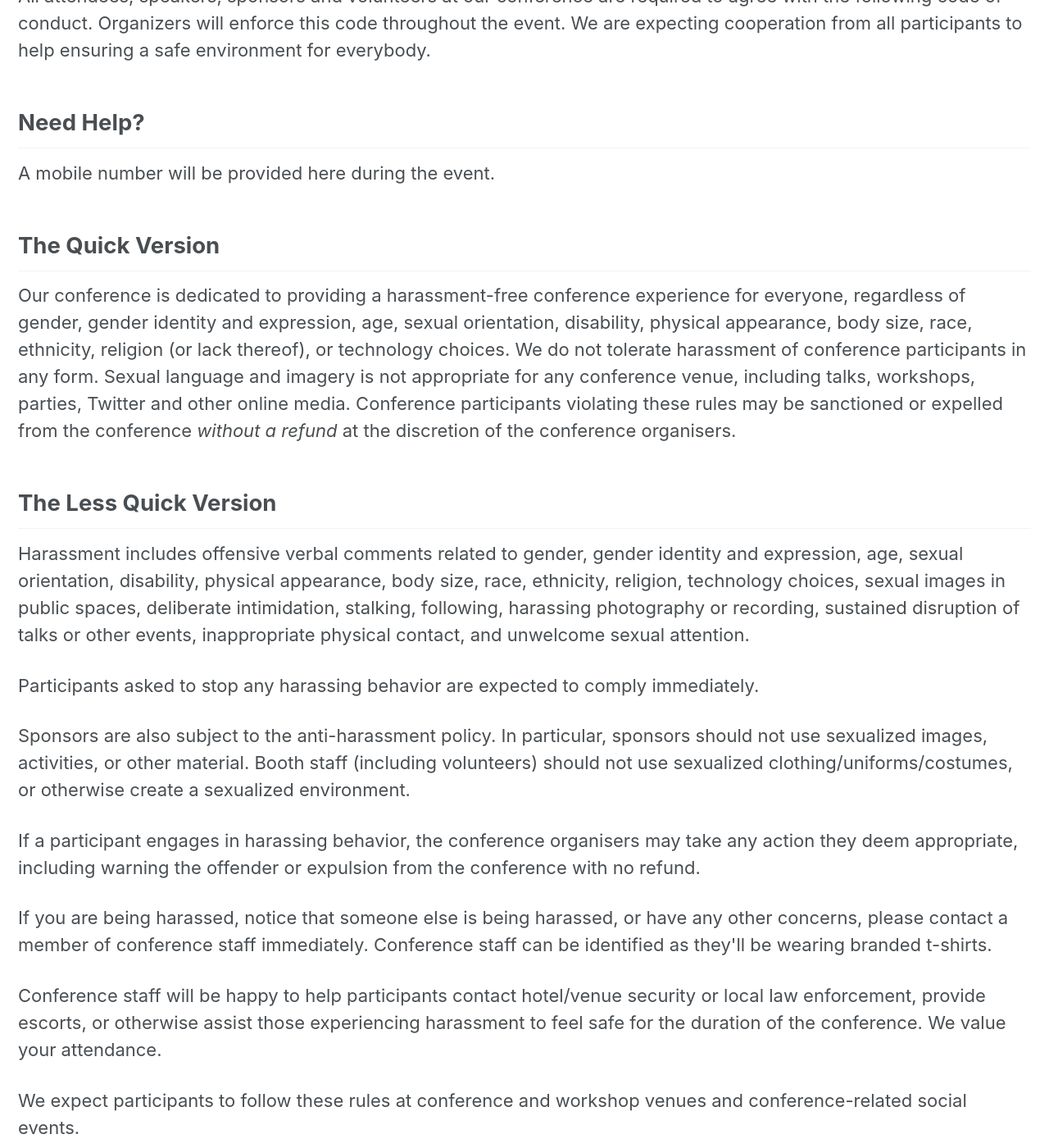
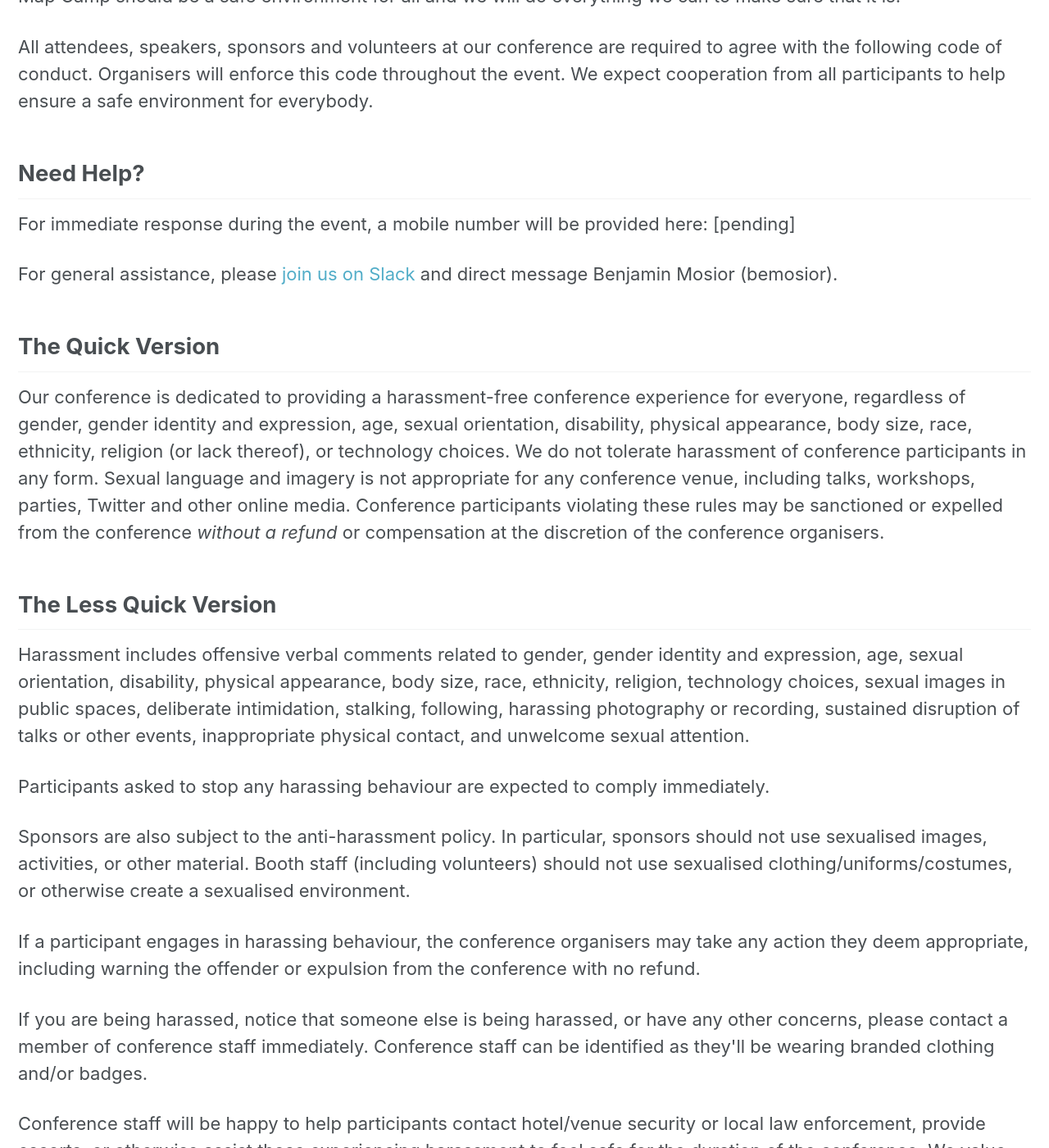
Before and after one commit to mapcampcommittee/mapcampcommittee.github.io, a Jekyll site: the page built from _pages/code_of_conduct.html, in a window 1280 px wide and 1400 px high, scrolled down 223 px. Shown: the whole window at 82% size. Built offline with Jekyll 4.4.1, drawn with Linux system fonts in a browser that asks for light colours; some of the changed text lies outside the part shown.

Commit message:
Update code of conduct with latest revisions.

```diff
--- a/_pages/code_of_conduct.html
+++ b/_pages/code_of_conduct.html
@@ -6,27 +6,31 @@ classes:
 ---
 <h1>Conference Code of Conduct</h1>
 
-<p>All attendees, speakers, sponsors and volunteers at our conference are required to agree with the following code of conduct. Organizers will enforce this code throughout the event. We are expecting cooperation from all participants to help ensuring a safe environment for everybody.</p>
+<p>Map Camp should be a safe environment for all and we will do everything we can to make sure that it is.</p>
+
+<p>All attendees, speakers, sponsors and volunteers at our conference are required to agree with the following code of conduct. Organisers will enforce this code throughout the event. We expect cooperation from all participants to help ensure a safe environment for everybody.</p>
 
 <h2>Need Help?</h2>
 
-<p>A mobile number will be provided here during the event.</p>
+<p>For immediate response during the event, a mobile number will be provided here: [pending]</p>
+
+<p>For general assistance, please <a href="https://mapcamp.signup.team/" target="_blank">join us on Slack</a> and direct message Benjamin Mosior (bemosior).</p>
 
 <h2>The Quick Version</h2>
 
-<p>Our conference is dedicated to providing a harassment-free conference experience for everyone, regardless of gender, gender identity and expression, age, sexual orientation, disability, physical appearance, body size, race, ethnicity, religion (or lack thereof), or technology choices. We do not tolerate harassment of conference participants in any form. Sexual language and imagery is not appropriate for any conference venue, including talks, workshops, parties, Twitter and other online media. Conference participants violating these rules may be sanctioned or expelled from the conference <em>without a refund</em> at the discretion of the conference organisers.</p>
+<p>Our conference is dedicated to providing a harassment-free conference experience for everyone, regardless of gender, gender identity and expression, age, sexual orientation, disability, physical appearance, body size, race, ethnicity, religion (or lack thereof), or technology choices. We do not tolerate harassment of conference participants in any form. Sexual language and imagery is not appropriate for any conference venue, including talks, workshops, parties, Twitter and other online media. Conference participants violating these rules may be sanctioned or expelled from the conference <em>without a refund</em> or compensation at the discretion of the conference organisers.</p>
 
 <h2>The Less Quick Version</h2>
 
 <p>Harassment includes offensive verbal comments related to gender, gender identity and expression, age, sexual orientation, disability, physical appearance, body size, race, ethnicity, religion, technology choices, sexual images in public spaces, deliberate intimidation, stalking, following, harassing photography or recording, sustained disruption of talks or other events, inappropriate physical contact, and unwelcome sexual attention.</p>
 
-<p>Participants asked to stop any harassing behavior are expected to comply immediately.</p>
+<p>Participants asked to stop any harassing behaviour are expected to comply immediately.</p>
 
-<p>Sponsors are also subject to the anti-harassment policy. In particular, sponsors should not use sexualized images, activities, or other material. Booth staff (including volunteers) should not use sexualized clothing/uniforms/costumes, or otherwise create a sexualized environment.</p>
+<p>Sponsors are also subject to the anti-harassment policy. In particular, sponsors should not use sexualised images, activities, or other material. Booth staff (including volunteers) should not use sexualised clothing/uniforms/costumes, or otherwise create a sexualised environment.</p>
 
-<p>If a participant engages in harassing behavior, the conference organisers may take any action they deem appropriate, including warning the offender or expulsion from the conference with no refund.</p>
+<p>If a participant engages in harassing behaviour, the conference organisers may take any action they deem appropriate, including warning the offender or expulsion from the conference with no refund.</p>
 
-<p>If you are being harassed, notice that someone else is being harassed, or have any other concerns, please contact a member of conference staff immediately. Conference staff can be identified as they&#39;ll be wearing branded t-shirts.</p>
+<p>If you are being harassed, notice that someone else is being harassed, or have any other concerns, please contact a member of conference staff immediately. Conference staff can be identified as they'll be wearing branded clothing and/or badges.</p>
 
 <p>Conference staff will be happy to help participants contact hotel/venue security or local law enforcement, provide escorts, or otherwise assist those experiencing harassment to feel safe for the duration of the conference. We value your attendance.</p>
 
```
